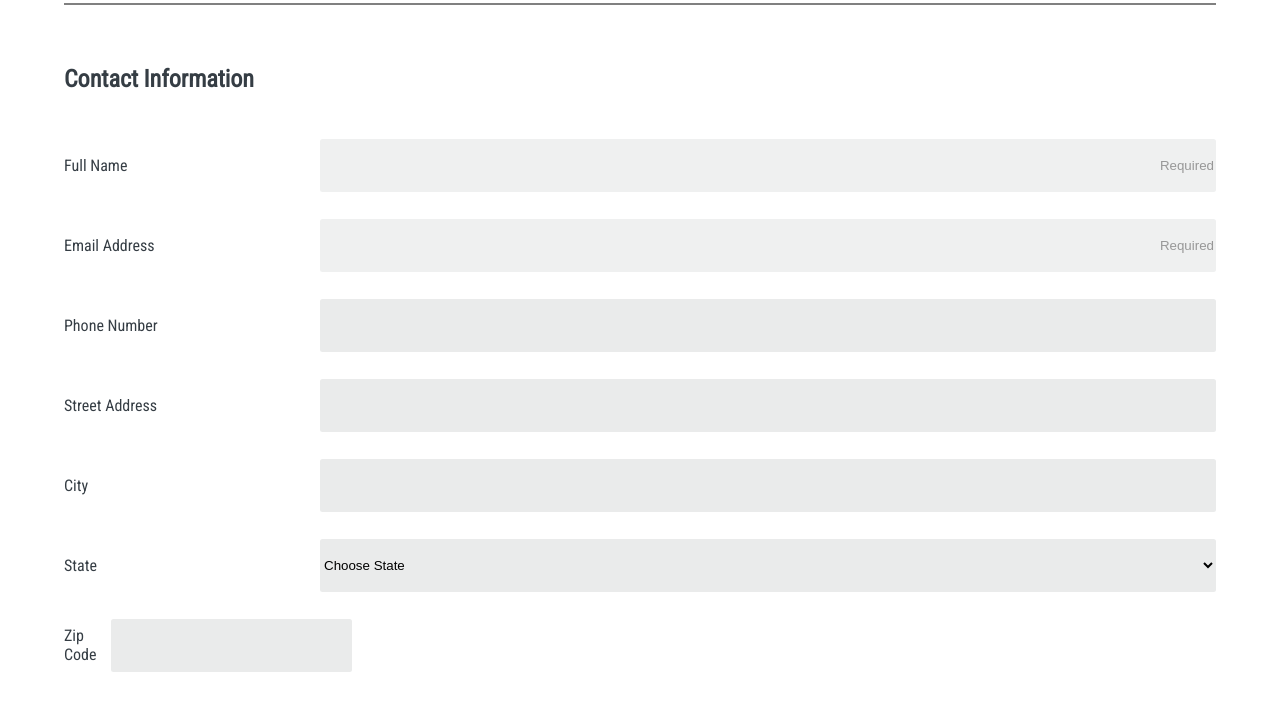
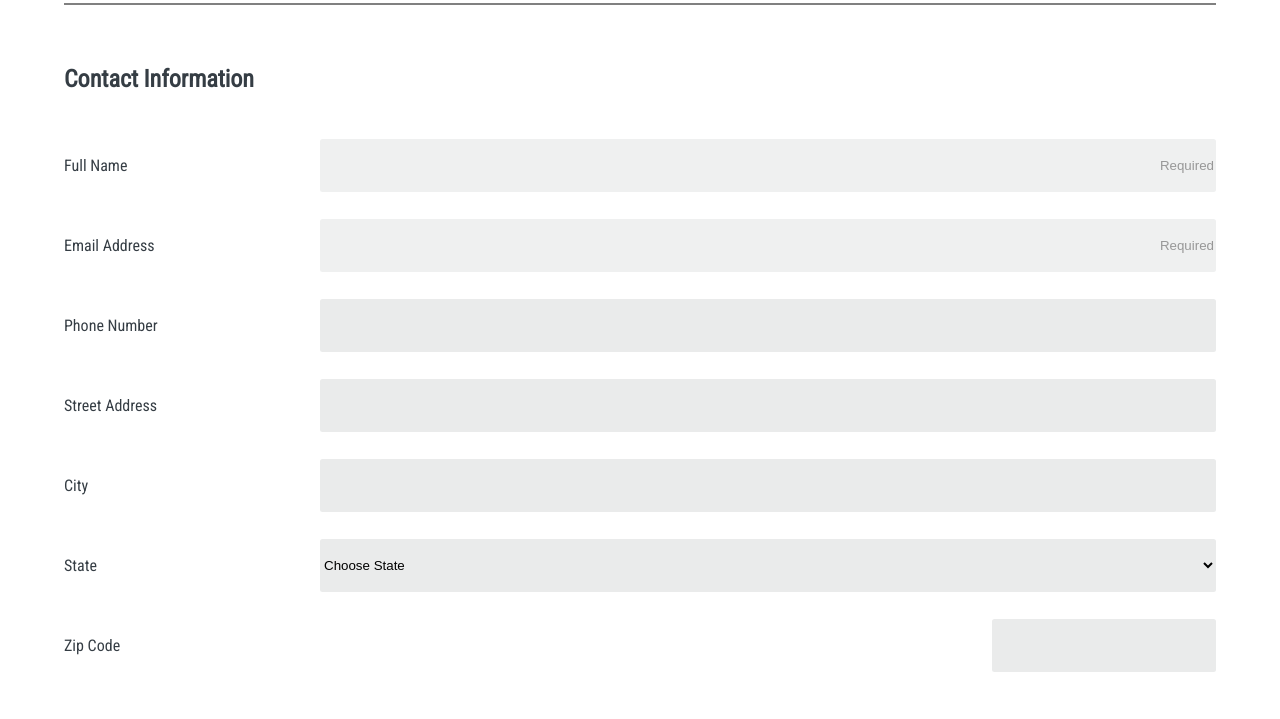
Before and after one commit to jmtyson10/FEWD-Project-3, a plain HTML site: page index.html in a window 1280 px wide. Shown: the part 233-952 px from the top of the page. Drawn offline with Linux system fonts and the light colour scheme.

Commit message:
update css

```diff
--- a/css/styles.css
+++ b/css/styles.css
@@ -24,16 +24,19 @@ fieldset,
   flex-direction: column;
 }
 
+body,
+.title-bar {
+  align-items: center;
+}
+
 body {
   background-color: white;
   color: #353d44;
   width: 100vw;
   margin: 0;
-  align-items: center;
 }
 
 .title-bar {
-  align-items: center;
   margin: 0 auto;
   background-color: black;
   color: aliceblue;
@@ -71,7 +74,6 @@ legend {
 
 legend[class="section-2"] {
   border-top: 2px solid gray;
-  width: 90vw;
   padding-top: 1em;
 }
 
@@ -101,48 +103,26 @@ fieldset {
 
 form,
 textarea,
-input[id="fullname"],
-input[id="emailaddress"],
-input[id="phone"],
-input[id="address"],
-input[id="city"],
-input[id="submit"],
-select[id="state"] {
+select,
+input[class="input-class"],
+legend[class="section-2"] {
   width: 90vw;
 }
 
 textarea,
-input[id="fullname"],
-input[id="emailaddress"],
-input[id="phone"],
-input[id="address"],
-input[id="city"],
-input[id="submit"],
-select[id="state"],
-input[id="zipcode"] {
+select,
+input[class="input-class"] {
   background-color: #eaebeb;
 }
 
 select:focus,
 textarea:focus,
-input[id="fullname"]:focus,
-input[id="emailaddress"]:focus,
-input[id="phone"]:focus,
-input[id="address"]:focus,
-input[id="city"]:focus,
-input[id="submit"]:focus,
-input[id="zipcode"]:focus {
+input[class="input-class"]:focus {
   outline-color: rgb(11, 11, 172);
 }
 
-input[id="fullname"],
-input[id="emailaddress"],
-input[id="phone"],
-input[id="address"],
-input[id="city"],
-input[id="submit"],
-select[id="state"],
-input[id="zipcode"] {
+select,
+input[class="input-class"] {
   height: 5vh;
   border: none;
   margin: 1em 0 1em 0;
@@ -203,28 +183,23 @@ body.dark {
 /* Media Queries */
 @media screen and (min-width: 768px) {
   body,
+  form,
+  div {
+    display: flex;
+  }
+
+  body,
   form {
-    display: flex;
     flex-direction: column;
   }
 
   div {
-    display: flex;
-    flex-direction: row;
     justify-content: space-between;
+    align-items: center;
   }
 
-  .zip {
-    width: calc(90vw * 0.25);
-  }
-
-  input[id="fullname"],
-  input[id="emailaddress"],
-  input[id="phone"],
-  input[id="address"],
-  input[id="city"],
-  select[id="state"],
-  input[id="zipcode"] {
+  select,
+  input[class="input-class"] {
     width: 70vw;
     height: 4em;
     border-radius: 2.5px;
@@ -242,10 +217,6 @@ body.dark {
     padding-top: 2.5em;
   }
 
-  div {
-    align-items: center;
-  }
-
   fieldset[class="personal-information"] {
     padding-bottom: 3em;
   }
@@ -256,6 +227,7 @@ body.dark {
   }
 
   input[id="zipcode"] {
-    width: calc(90vw * 0.25);
+    width: calc(70vw * 0.25);
+    padding: 0;
   }
 }
--- a/index.html
+++ b/index.html
@@ -37,6 +37,7 @@
         <div>
           <label for="fullname">Full Name</label><br />
           <input
+            class="input-class"
             type="text"
             id="fullname"
             name="user_fullname"
@@ -48,6 +49,7 @@
         <div>
           <label for="emailaddress">Email Address</label><br />
           <input
+            class="input-class"
             type="email"
             id="emailaddress"
             name="user_emailaddress"
@@ -58,17 +60,28 @@
 
         <div>
           <label for="phone">Phone Number</label><br />
-          <input type="tel" id="phone" name="user_phone" required />
+          <input
+            class="input-class"
+            type="tel"
+            id="phone"
+            name="user_phone"
+            required
+          />
         </div>
 
         <div>
           <label for="address">Street Address</label><br />
-          <input type="text" id="address" name="user_address" />
+          <input
+            class="input-class"
+            type="text"
+            id="address"
+            name="user_address"
+          />
         </div>
 
         <div>
           <label for="city">City</label><br />
-          <input type="text" id="city" name="user_city" />
+          <input class="input-class" type="text" id="city" name="user_city" />
         </div>
 
         <div>
@@ -132,7 +145,12 @@
 
         <div class="zip">
           <label for="zipcode">Zip Code</label><br />
-          <input type="number" id="zipcode" name="zipcode" />
+          <input
+            class="input-class"
+            type="number"
+            id="zipcode"
+            name="zipcode"
+          />
         </div>
       </fieldset>
 
```
